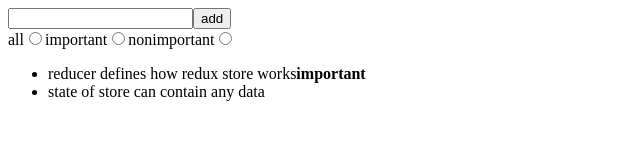
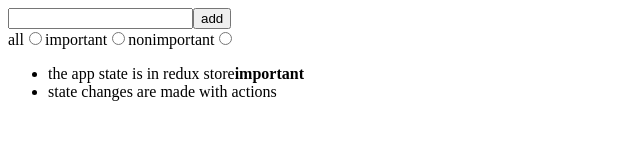
Before and after one commit to GeodesicCarbon/fullstackopen2019, a React (Create React App) app in the folder osa6/redux-notes/: page / in a window 1280 px wide. Shown: the top 160 px of the page, without its empty margins (0-640 px from the left). Built offline with nearby package versions, Linux system fonts and the light colour scheme; data requests are answered from the project's data file.

Commit message:
Materials part 6.5

```diff
--- /dev/null
+++ b/osa6/redux-notes/db.json
@@ -0,0 +1,14 @@
+{
+  "notes": [
+    {
+      "content": "the app state is in redux store",
+      "important": true,
+      "id": 1
+    },
+    {
+      "content": "state changes are made with actions",
+      "important": false,
+      "id": 2
+    }
+  ]
+}
--- a/osa6/redux-notes/package.json
+++ b/osa6/redux-notes/package.json
@@ -3,6 +3,8 @@
   "version": "0.1.0",
   "private": true,
   "dependencies": {
+    "axios": "^0.19.0",
+    "json-server": "^0.15.1",
     "react": "^16.8.6",
     "react-dom": "^16.8.6",
     "react-redux": "^7.1.3",
@@ -10,6 +12,7 @@
     "redux": "^4.0.1"
   },
   "scripts": {
+    "server": "json-server -p3001 db.json",
     "start": "react-scripts start",
     "build": "react-scripts build",
     "test": "react-scripts test",
--- a/osa6/redux-notes/src/App.js
+++ b/osa6/redux-notes/src/App.js
@@ -1,18 +1,25 @@
-import React from 'react'
+import React, { useEffect } from 'react'
+import { connect } from 'react-redux'
 import Notes from './components/Notes'
 import NewNote from './components/NewNote'
 import VisibilityFilter from './components/VisibilityFilter'
+import noteService from './services/notes'
+import { initializeNotes } from './reducers/noteReducer'
+
 
 const App = (props) => {
-  const store = props.store
+  useEffect(() => {
+    noteService
+      .getAll().then(notes => props.initializeNotes(notes))
+  },[])
 
   return (
     <div>
-      <NewNote store={store} />
-      <VisibilityFilter store={store} />
-      <Notes store={store} />
+      <NewNote/>
+      <VisibilityFilter/>
+      <Notes/>
     </div>
   )
 }
 
-export default App
+export default connect(null, { initializeNotes })(App)
--- a/osa6/redux-notes/src/components/NewNote.js
+++ b/osa6/redux-notes/src/components/NewNote.js
@@ -1,15 +1,16 @@
 import React from 'react'
 
 import { connect } from 'react-redux'
-
 import { createNote } from '../reducers/noteReducer'
+import noteService from '../services/notes'
 
 const NewNote = (props) => {
-  const addNote = (event) => {
+  const addNote = async (event) => {
     event.preventDefault()
     const content = event.target.note.value
     event.target.note.value = ''
-    props.createNote(content)
+    const newNote = await noteService.createNew(content)
+    props.createNote(newNote)
   }
 
   return (
--- a/osa6/redux-notes/src/index.js
+++ b/osa6/redux-notes/src/index.js
@@ -3,8 +3,9 @@
 import { createStore, combineReducers } from 'redux'
 import { Provider } from 'react-redux'
 import App from './App'
-import noteReducer from './reducers/noteReducer'
+import noteReducer, { initializeNotes } from './reducers/noteReducer'
 import filterReducer from './reducers/filterReducer'
+import noteService from './services/notes'
 
 const reducer = combineReducers({
   notes: noteReducer,
@@ -12,6 +13,9 @@
 })
 
 const store = createStore(reducer)
+noteService.getAll().then(notes =>
+  store.dispatch(initializeNotes(notes))
+)
 console.log(store.getState())
 
 ReactDOM.render(
--- a/osa6/redux-notes/src/reducers/noteReducer.js
+++ b/osa6/redux-notes/src/reducers/noteReducer.js
@@ -1,20 +1,9 @@
-const initialState = [
-  {
-    content: 'reducer defines how redux store works',
-    important: true,
-    id: 1,
-  },
-  {
-    content: 'state of store can contain any data',
-    important: false,
-    id: 2,
-  },
-]
-
-const noteReducer = (state = initialState, action) => {
+const noteReducer = (state = [], action) => {
   switch (action.type) {
     case 'NEW_NOTE':
       return [...state, action.data]
+    case 'INIT_NOTES':
+     return action.data
     case 'TOGGLE_IMPORTANCE':
       const id = action.data.id
       const noteToChange = state.find(n => n.id === id)
@@ -52,4 +41,11 @@
   }
 }
 
+export const initializeNotes = (notes) => {
+  return {
+    type: 'INIT_NOTES',
+    data: notes,
+  }
+}
+
 export default noteReducer
--- /dev/null
+++ b/osa6/redux-notes/src/services/notes.js
@@ -0,0 +1,16 @@
+import axios from 'axios'
+
+const url = 'http://localhost:3001/notes'
+
+const getAll = async () => {
+  const response = await axios.get(url)
+  return response.data
+}
+
+const createNew = async (content) => {
+  const object = { content, important: false }
+  const response = await axios.post(url, object)
+  return response.data
+}
+
+export default { getAll, createNew }
```
Also changed, not shown: 1 other file (tests, documents, lock files or other folders).
